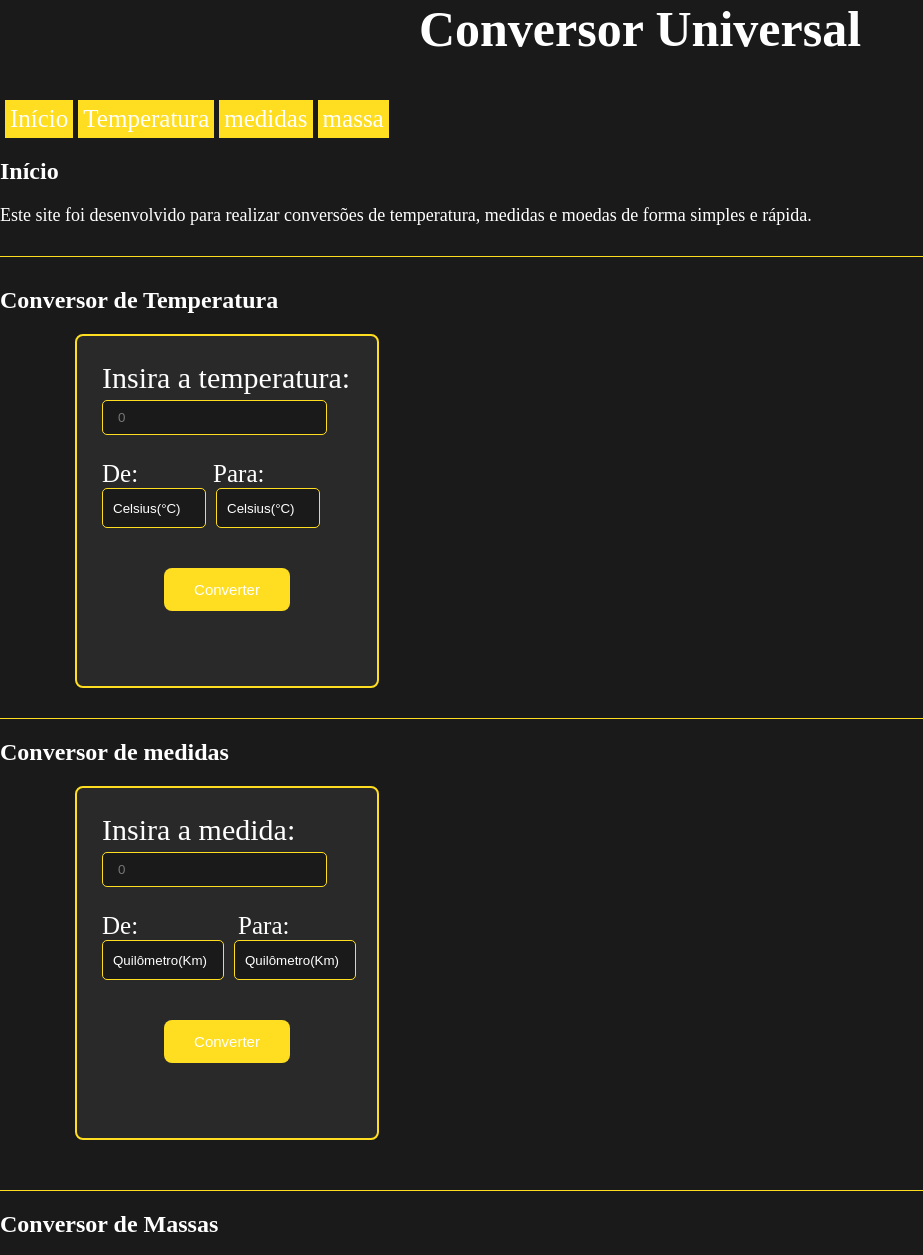
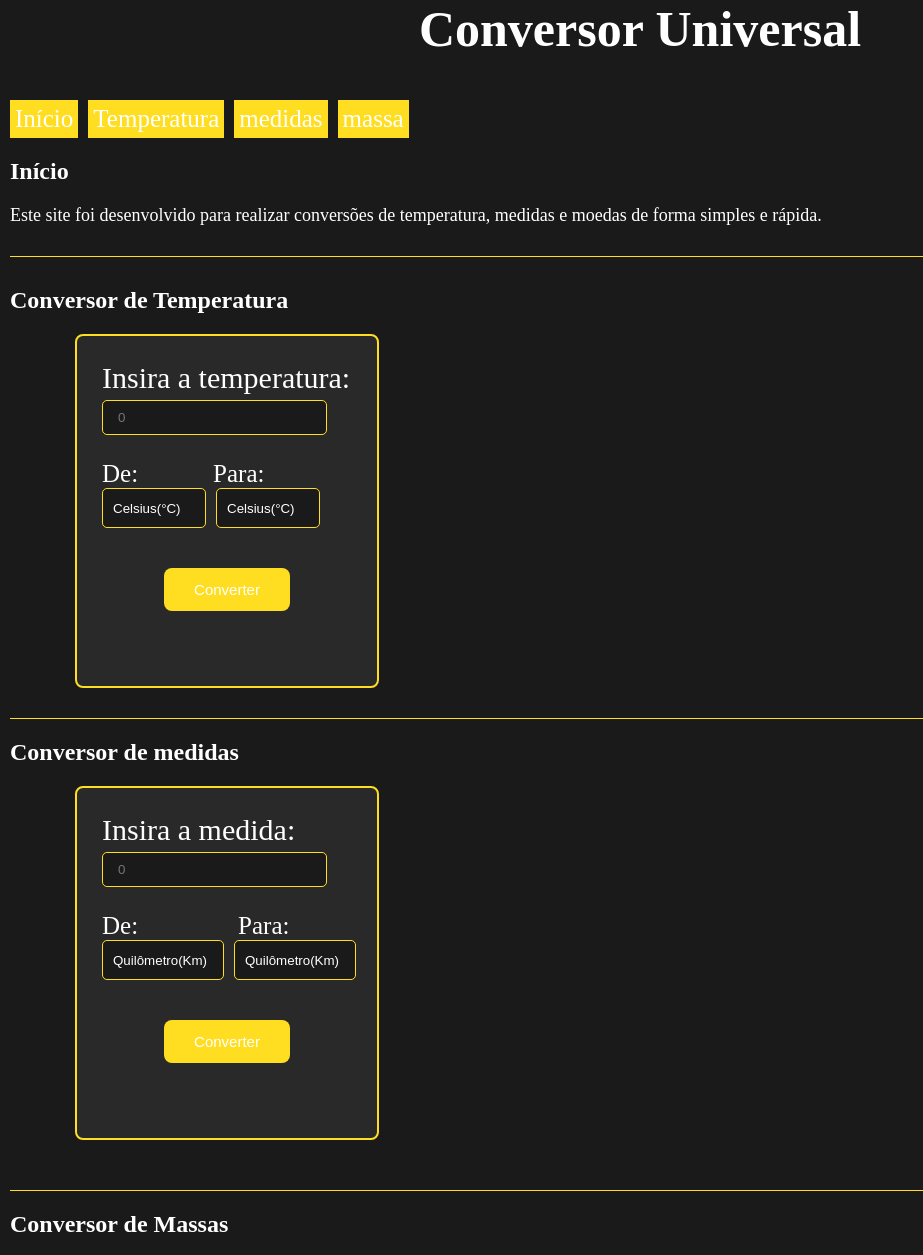
Before and after one commit to QRA-Gustavo/conversor, a plain HTML site: page index.html in a window 1280 px wide. Shown: the top 1255 px of the page, without its empty margins (0-923 px from the left). Drawn offline with Linux system fonts and the light colour scheme.

Commit message:
Update style.css

```diff
--- a/style.css
+++ b/style.css
@@ -14,7 +14,7 @@ nav ul {
     }
 nav ul li {
     list-style-type: none;
-    margin-left: 5px;
+    margin-left: 10px;
     font-size: 25px;
     }
 
@@ -30,7 +30,9 @@ nav ul li a {
 nav ul li a:hover{
     background-color: rgb(129, 129, 129);
     }
-
+#inicio {
+    margin-left: 10px;
+}
 .titulo {
     text-align: center;
     font-size: 50px;
@@ -45,6 +47,10 @@ nav ul li a:hover{
     height: 1px;
     background-color: rgb(255, 222, 33);
     margin: 30px auto;
+}
+
+#temperatura {
+    margin-left: 10px;
 }
 
 .quadro-temperatura {
@@ -174,6 +180,9 @@ nav ul li a:hover{
 
 
 
+#medidas {
+    margin-left: 10px;
+}
 
 .quadro-medida {
     background-color: #292929;
@@ -300,7 +309,9 @@ nav ul li a:hover{
 }
 
 
-
+#massas {
+    margin-left: 10px;
+}
 .quadro-massa {
     background-color: #292929;
     width: 100%;
```
